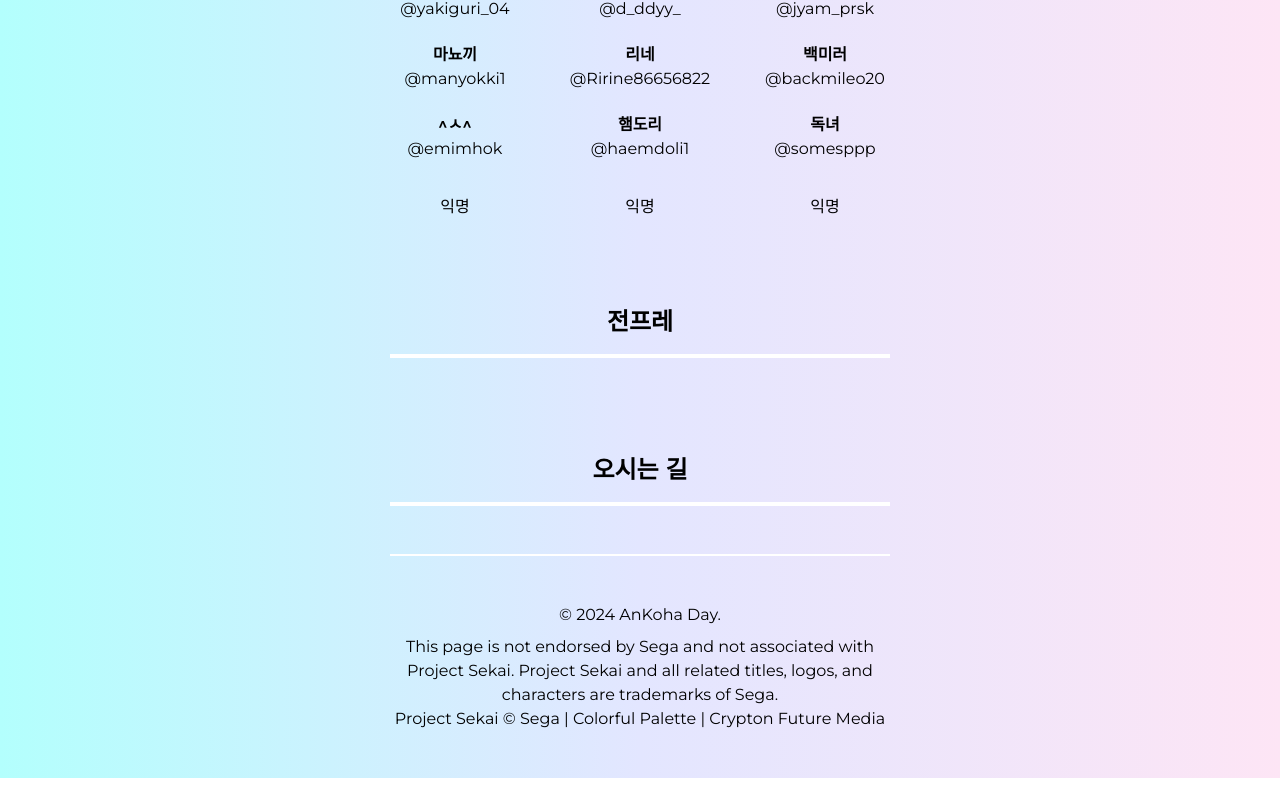
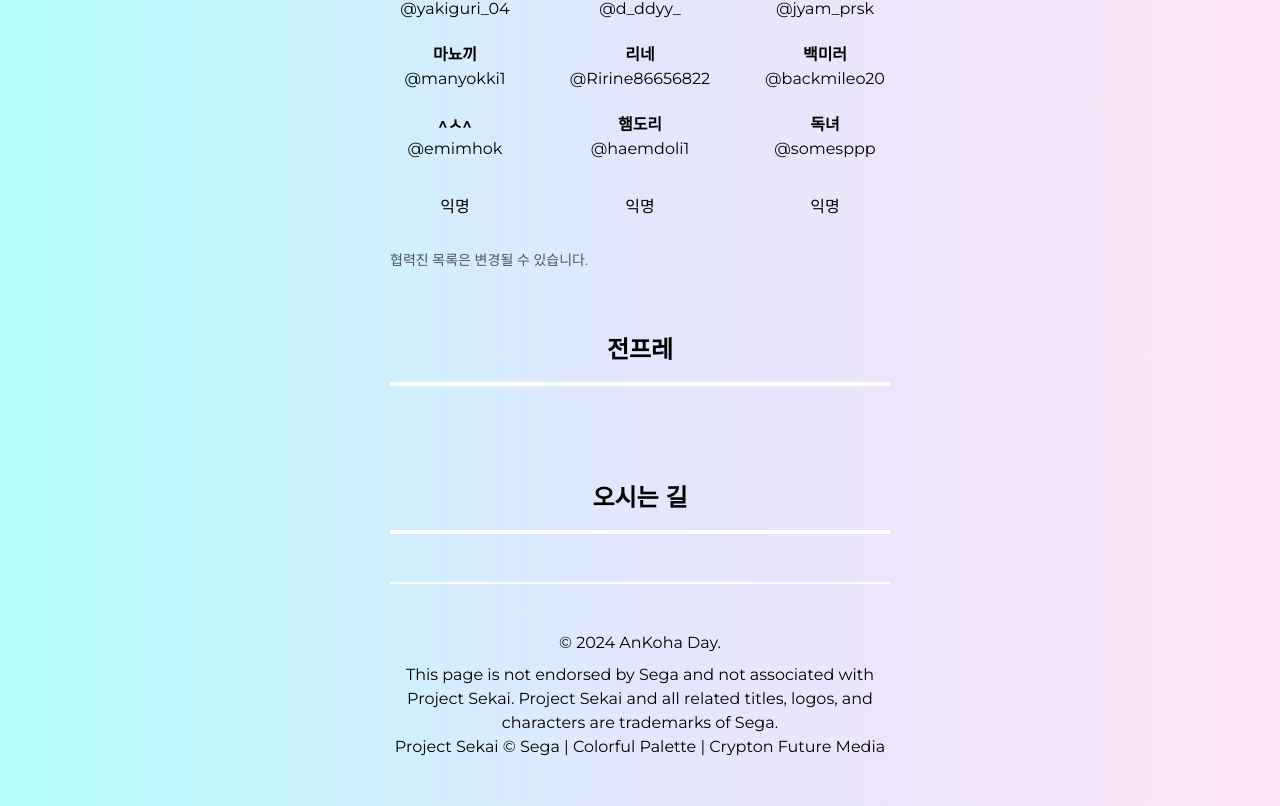
Before and after one commit to 5tarlight/happy-ankoha-day, a Next.js app: page / in a window 1280 px wide. Shown: the part 658-1464 px from the top of the page. Before the commit the page ends 1436 px from the top, so only its background shows below. Built offline with nearby package versions, Linux system fonts and the light colour scheme; a web font is replaced by a local one.

Commit message:
colaborators can be modified

```diff
--- a/components/ColabList.tsx
+++ b/components/ColabList.tsx
@@ -62,6 +62,9 @@
             </a>
           );
       })}
+      <div className="mt-2 text-gray-600 text-sm">
+        협력진 목록은 변경될 수 있습니다.
+      </div>
     </div>
   );
 }
```
